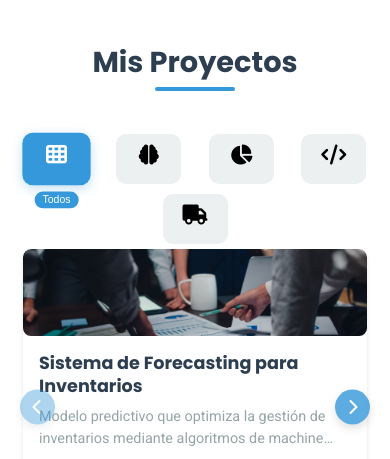
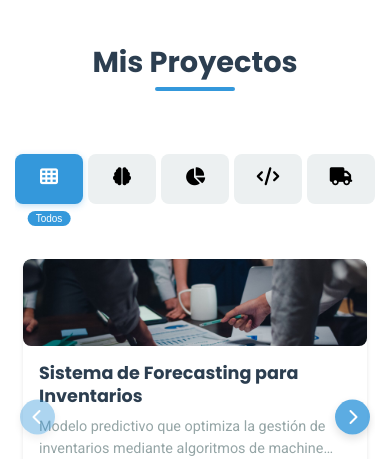
Before and after one commit to Gers0n23/Gers0n23.github.io, a plain HTML site: page index.html in a window 390 px wide. Shown: the part 4400-4859 px from the top of the page. Drawn offline with Linux system fonts and the light colour scheme.

Commit message:
Ajustar el diseño de los botones de filtro para mejorar la responsividad en pantallas pequeñas

```diff
--- a/css/styles.css
+++ b/css/styles.css
@@ -1179,50 +1179,69 @@ p {
     }
 }
 
-/* Solución con altura fija para la sección de filtros */
+/* Solución con botones proporcionales al ancho de pantalla */
 @media screen and (max-width: 576px) {
     .projects-filter {
-        display: flex;
-        justify-content: space-around;
+        display: grid;
+        grid-template-columns: repeat(5, 1fr); /* División en 5 columnas iguales */
         width: 100%;
-        height: 90px; /* Altura fija para toda la sección */
+        height: 100px;
         margin: 0 auto 30px;
         padding: 5px 0;
-        background-color: transparent;
-        overflow: visible;
+        gap: 5px;
     }
 
     .filter-btn {
-        width: 65px;
-        height: 50px; /* Altura fija para cada botón */
+        width: 100%; /* Ocupa todo el ancho de su columna */
+        height: 50px;
         display: flex;
         flex-direction: column;
         align-items: center;
         justify-content: center;
-        border-radius: 10px;
+        border-radius: 8px;
         background-color: var(--light-color);
         border: none;
-        padding: 10px 5px;
-        position: relative;
+        padding: 8px 2px;
     }
 
     .filter-btn .filter-icon {
-        font-size: 20px;
-        margin-bottom: 8px;
+        font-size: 18px;
+        margin-bottom: 6px;
     }
 
     .filter-btn .filter-text {
-        font-size: 11px;
+        font-size: 10px;
         text-align: center;
-        line-height: 1.2;
+        line-height: 1.1;
         max-width: 100%;
-        padding: 0 2px;
+        word-break: keep-all;
+        white-space: nowrap;
+        overflow: hidden;
+        text-overflow: ellipsis;
     }
 
     .filter-btn.active {
         background-color: var(--primary-color);
         color: white;
-        transform: scale(1.05);
-        box-shadow: 0 3px 10px rgba(52, 152, 219, 0.3);
+        box-shadow: 0 2px 6px rgba(52, 152, 219, 0.3);
+    }
+
+    /* Ajustes específicos para pantallas muy pequeñas */
+    @media screen and (max-width: 350px) {
+        .projects-filter {
+            gap: 3px;
+        }
+
+        .filter-btn {
+            height: 75px;
+        }
+
+        .filter-btn .filter-icon {
+            font-size: 16px;
+        }
+
+        .filter-btn .filter-text {
+            font-size: 9px;
+        }
     }
 }
```
